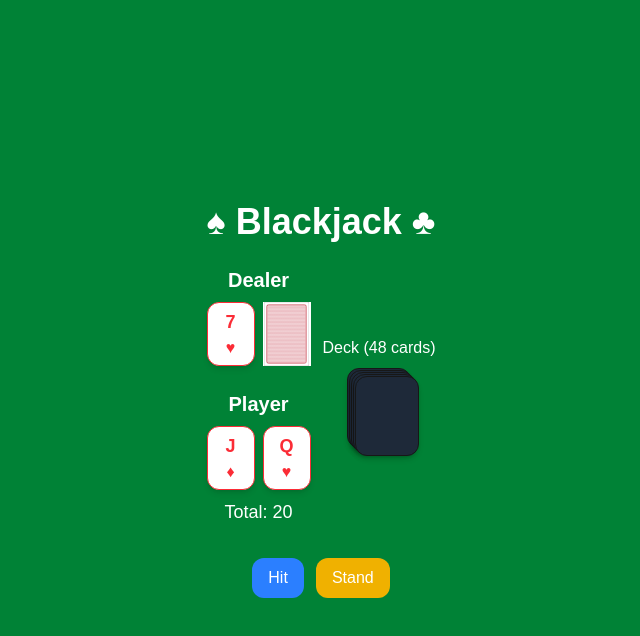
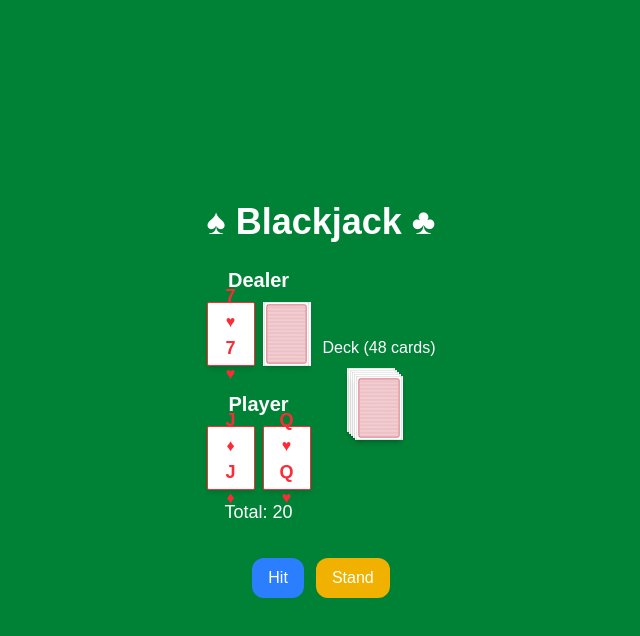
Before and after one commit to uzsakj/blackjack, a Next.js app: page /table in a window 1280 px wide. Both pictures are taken after a click on the button "Start Game". Shown: the top 636 px of the page, without its empty margins (319-959 px from the left). Built offline with nearby package versions, Linux system fonts and the light colour scheme.

Commit message:
started using cardView Component  in deck

```diff
--- a/src/components/CardView.tsx
+++ b/src/components/CardView.tsx
@@ -4,9 +4,9 @@ import Image from "next/image";
 import type { Card } from "@/features/blackjack/blackjackTypes";
 
 export const CardView = ({ card }: { card: Card }) => {
-    if (card.state === "dealerHidden") {
+    if (card.state === "dealerHidden" || card.state === "deck") {
         return (
-            <div className="w-12 h-16 relative bg-white">
+            <div className="w-12 h-16 relative bg-white border-0 shadow-md">
                 <Image
                     src="/card-back.svg"
                     alt="Card Back"
@@ -21,9 +21,9 @@ export const CardView = ({ card }: { card: Card }) => {
     const color = card.suit === "♥" || card.suit === "♦" ? "text-red-500" : "text-black";
 
     return (
-        <div
-            className={`border rounded-xl bg-white shadow-md p-2 w-12 h-16 flex flex-col items-center justify-center ${color}`}
-        >
+        <div className={`border rounded-xs bg-white shadow-md p-2 w-12 h-16 flex flex-col items-center justify-center ${color}`}>
+            <span className="text-lg font-bold">{card.value}</span>
+            <span>{card.suit}</span>
             <span className="text-lg font-bold">{card.value}</span>
             <span>{card.suit}</span>
         </div>
--- a/src/components/Deck.tsx
+++ b/src/components/Deck.tsx
@@ -2,6 +2,7 @@ import { FC, JSX } from "react";
 import { useSelector } from "react-redux";
 import { Card } from "../features/blackjack/blackjackTypes";
 import { RootState } from "../store/store";
+import { CardView } from "./CardView";
 
 interface DeckProps {
     maxVisible?: number;
@@ -18,9 +19,11 @@ export const Deck: FC<DeckProps> = ({ maxVisible = 5 }): React.ReactNode => {
                 {Array.from({ length: Math.min(remaining, maxVisible) }).map((_, i) => (
                     <div
                         key={i}
-                        className="absolute top-0 left-0 w-16 h-20 border rounded-xl bg-gray-800 shadow-md"
+                        className="absolute top-0 left-0 w-16 h-20"
                         style={{ transform: `translate(${i * 2}px, ${i * 2}px)` }}
-                    />
+                    >
+                        <CardView card={{ state: "deck" }}></CardView>
+                    </div>
                 ))}
             </div>
         </div>
--- a/src/features/blackjack/blackjackTypes.ts
+++ b/src/features/blackjack/blackjackTypes.ts
@@ -1,8 +1,8 @@
 export type CardState = "deck" | "player" | "dealerVisible" | "dealerHidden";
 
 export type Card = {
-    value: string;
-    suit: string;
+    value?: string;
+    suit?: string;
     state: CardState;
 };
 
```
